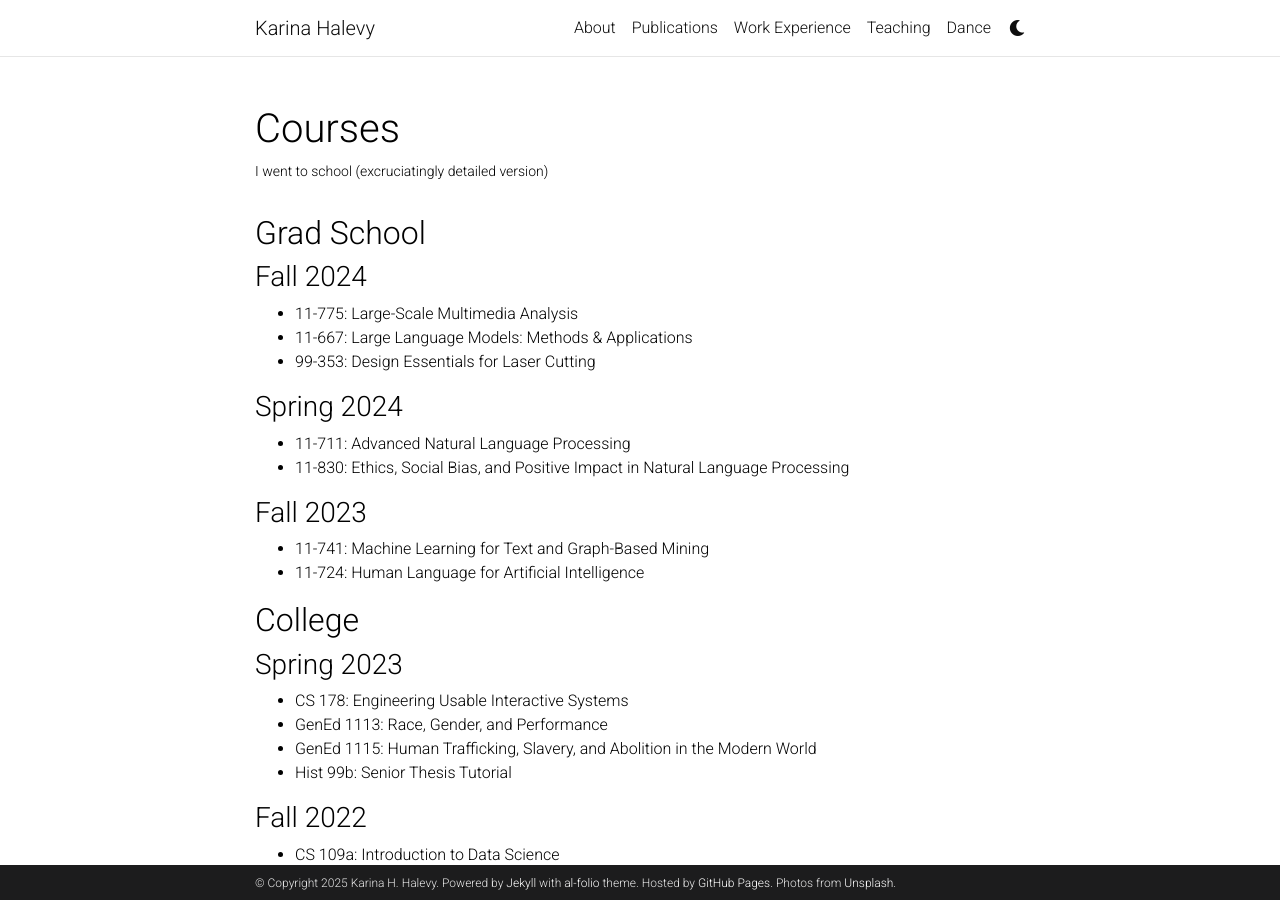
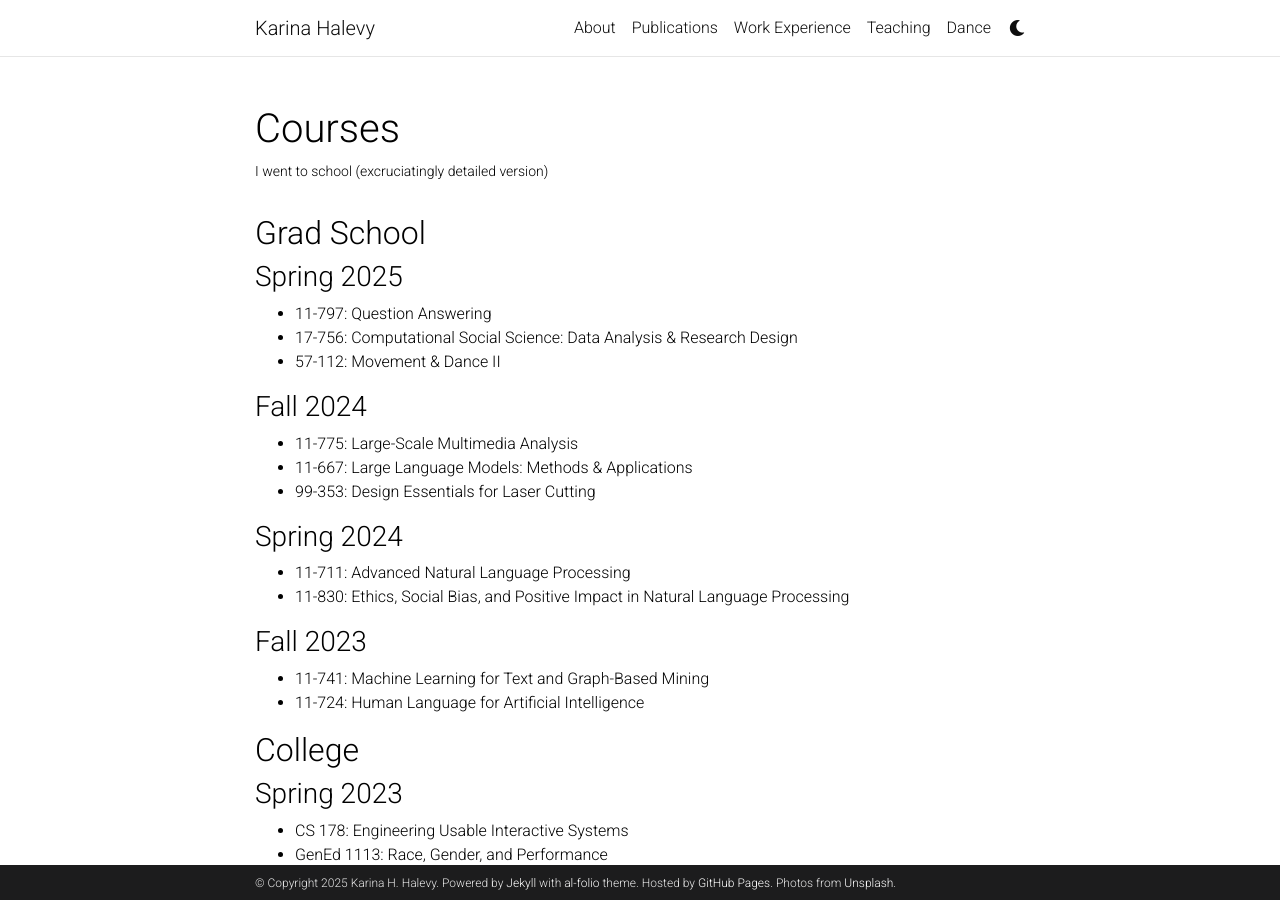
Before and after one commit to ENSCMA2/enscma2.github.io, a Jekyll site: the page built from _pages/courses.md, in a window 1280 px wide and 900 px high. Built offline with Jekyll 4.4.1, drawn with Linux system fonts in a browser that asks for light colours; comment, search, counter and statistics services are not loaded; a style sheet for code colours, icons or effects is not loaded.

Commit message:
Update courses.md

```diff
--- a/_pages/courses.md
+++ b/_pages/courses.md
@@ -8,6 +8,12 @@ display_categories: [work, fun]
 horizontal: false
 ---
 ## Grad School
+
+### Spring 2025
+- 11-797: Question Answering
+- 17-756: Computational Social Science: Data Analysis & Research Design
+- 57-112: Movement & Dance II
+
 ### Fall 2024
 - 11-775: Large-Scale Multimedia Analysis
 - 11-667: Large Language Models: Methods & Applications
```
